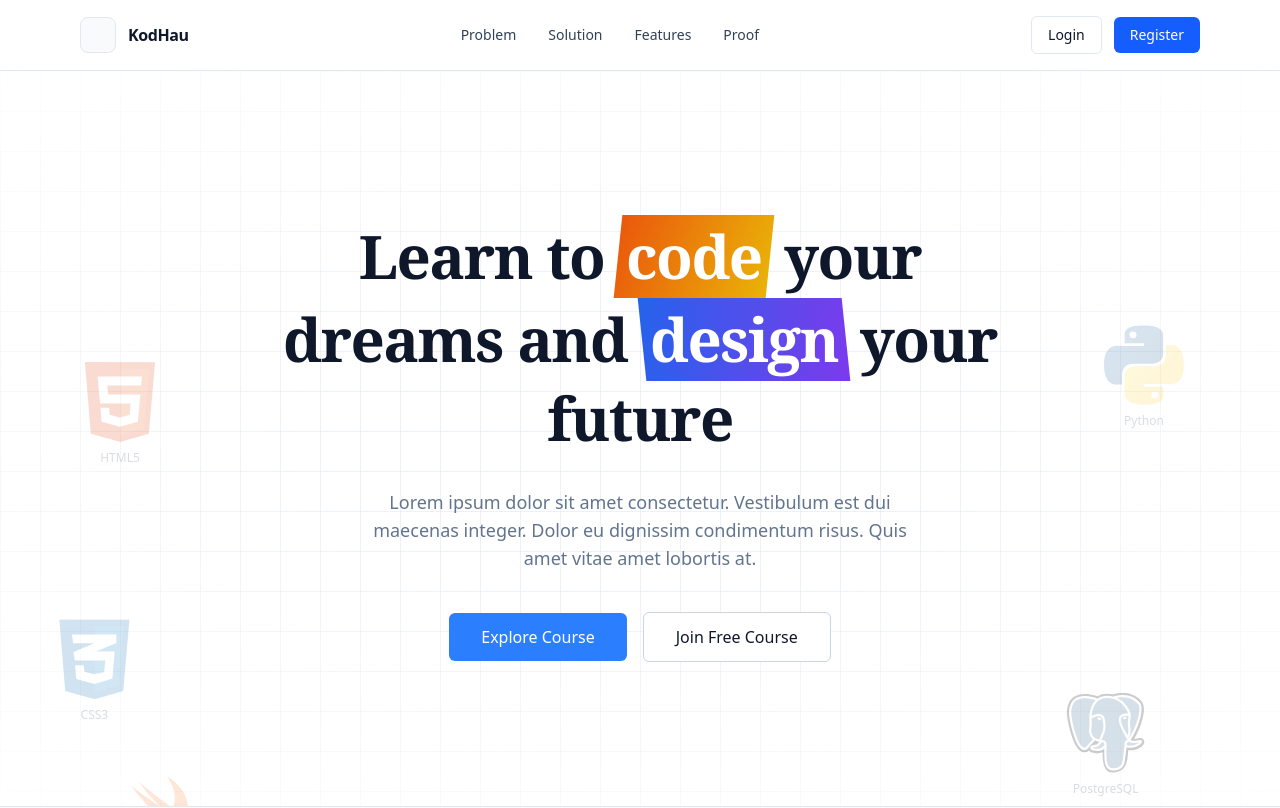
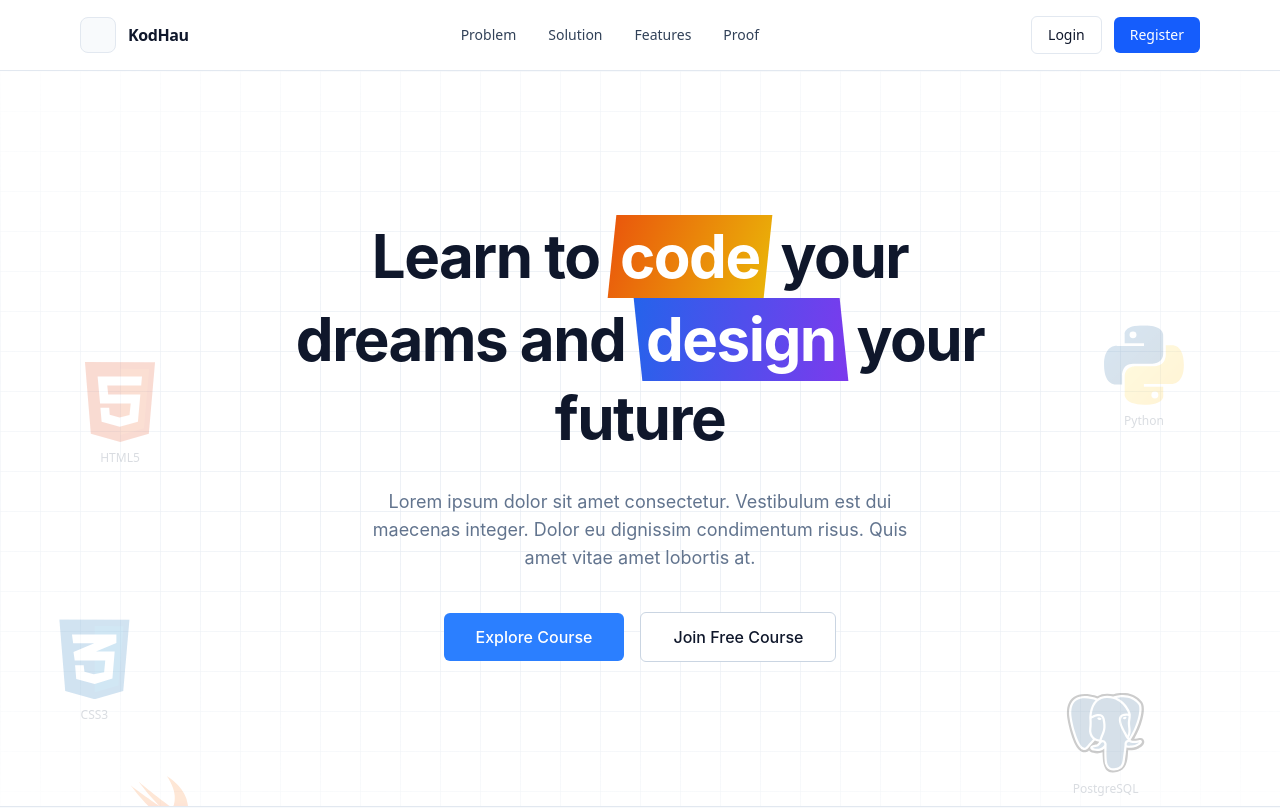
Before and after one commit to mad1081/landing-kodhau, a Nuxt app in the folder landing/: page / in a window 1280 px wide. Shown: the top 808 px of the page. Built offline with nearby package versions, Linux system fonts and the light colour scheme.

Commit message:
Fix: add Inter font and apply it

```diff
--- a/landing/app/assets/css/main.css
+++ b/landing/app/assets/css/main.css
@@ -1 +1,5 @@
 @import "tailwindcss";
+
+.font-inter {
+  font-family: 'Inter', sans-serif;
+}
--- a/landing/app/pages/index.vue
+++ b/landing/app/pages/index.vue
@@ -80,8 +80,8 @@
         </div>
 
         <!-- Hero content - z-10 but pointer-events-none so logos can be dragged through -->
-        <div class="pointer-events-none relative z-10 mx-auto max-w-4xl text-center">
-          <h1 class="overflow-visible font-serif text-4xl font-bold leading-tight tracking-tight text-slate-900 md:text-5xl lg:text-6xl">
+        <div class="font-inter pointer-events-none relative z-10 mx-auto max-w-4xl text-center">
+          <h1 class="overflow-visible text-4xl font-bold leading-tight tracking-tight text-slate-900 md:text-5xl lg:text-6xl">
             Learn to
             <span
               class="inline-block rounded-none px-2 py-1"
--- a/landing/nuxt.config.ts
+++ b/landing/nuxt.config.ts
@@ -15,5 +15,10 @@ export default defineNuxtConfig({
     '@nuxt/eslint',
     '@nuxt/fonts',
     '@nuxt/image'
-  ]
+  ],
+  fonts: {
+    families: [
+      { name: 'Inter', provider: 'google' }
+    ]
+  }
 });
```
